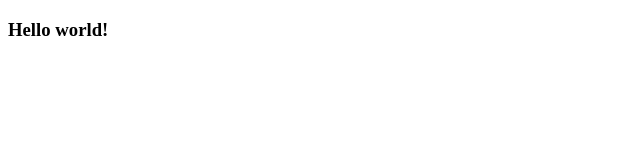
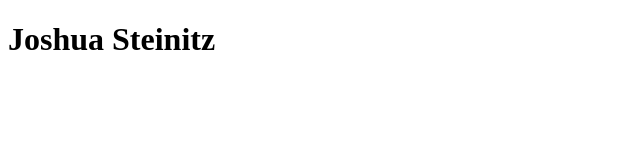
Before and after one commit to jcsteinitz/jcsteinitz.github.io, a plain HTML site: page index.html in a window 1280 px wide. Shown: the whole page, without its empty margins (0-640 px from the left). Drawn offline with Linux system fonts and the light colour scheme.

Commit message:
name edit

```diff
--- a/index.html
+++ b/index.html
@@ -9,6 +9,6 @@
     <link rel="mask-icon" href="/safari-pinned-tab.svg" color="#5bbad5">
     <meta name="msapplication-TileColor" content="#da532c">
     <meta name="theme-color" content="#ffffff">
-    <h3>Hello world!</h3>
+    <h1>Joshua Steinitz</h1>
 </head>
 </html>
```
